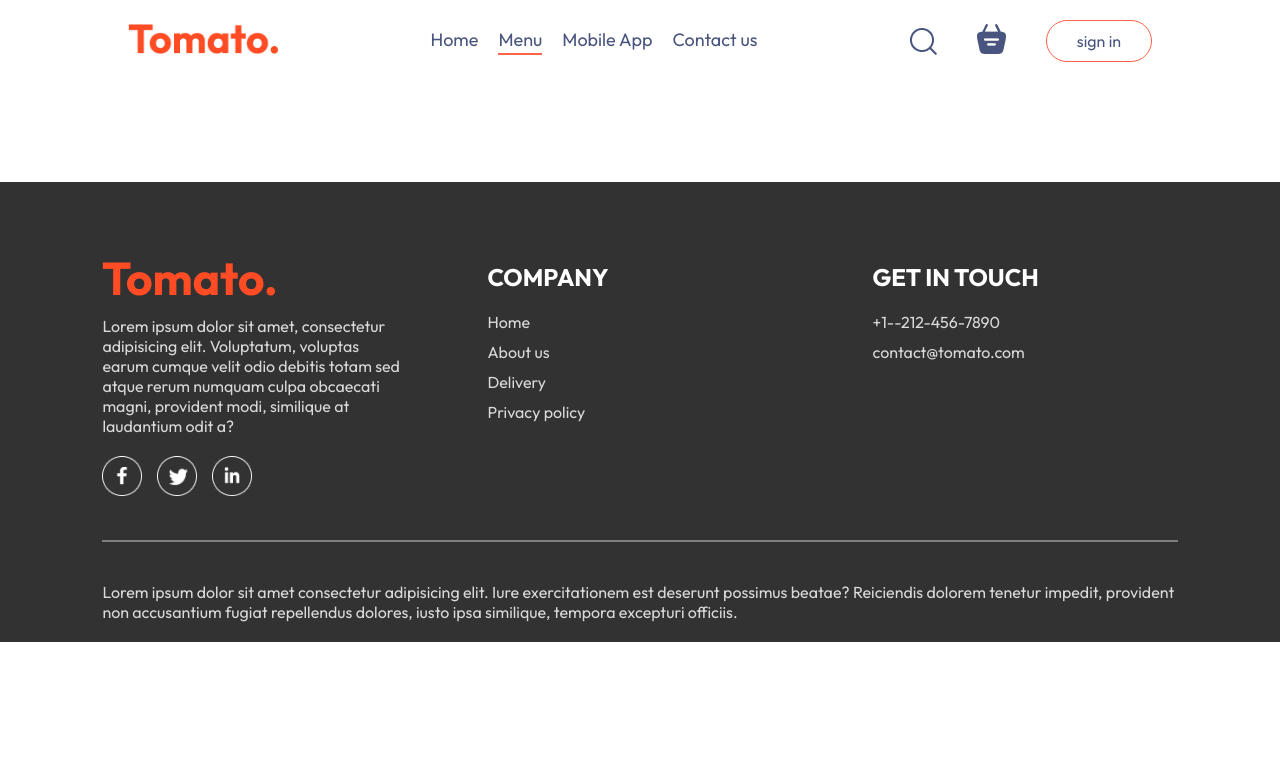
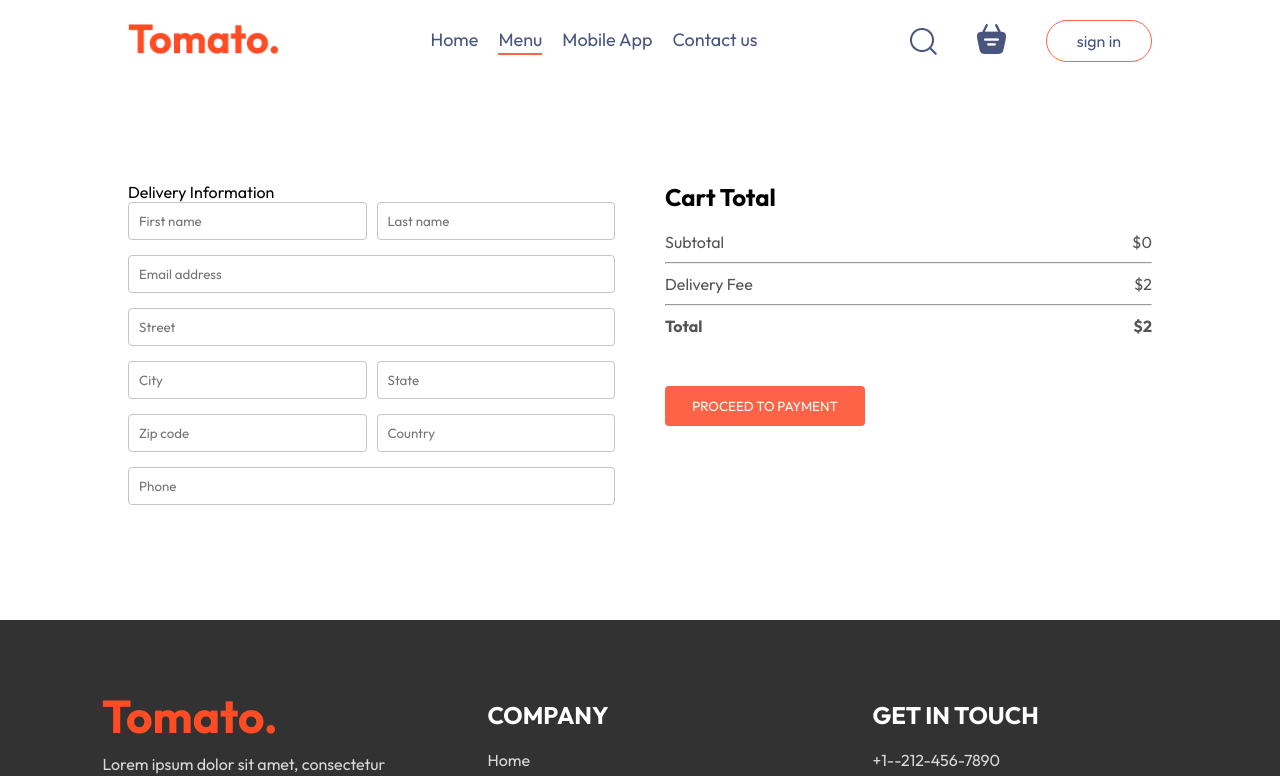
Before and after one commit to Shivatyagi01/Food-Delivery-App-in-React, a React (Vite) app in the folder frontend/: page /order in a window 1280 px wide. Shown: the top 776 px of the page. Built offline with nearby package versions, Linux system fonts and the light colour scheme.

Commit message:
Place Order page completed and Frontend completed

```diff
--- a/frontend/src/pages/Cart/Cart.jsx
+++ b/frontend/src/pages/Cart/Cart.jsx
@@ -1,9 +1,13 @@
 import React, { useContext } from 'react'
 import "./Cart.css"
 import { StoreContext } from '../../context/StoreContext'
+import { useNavigate } from 'react-router-dom'
 
 const Cart = () => {
     const { cartItems, food_list, removeFromCart, getTotalCartAmount } = useContext(StoreContext);
+
+    const navigate = useNavigate();
+
     return (
         <div className='cart'>
             <div className="cart-items">
@@ -54,7 +58,7 @@
                             <b>${getTotalCartAmount() + 2}</b>
                         </div>
                     </div>
-                    <button>PROCEED TO CHECKOUT</button>
+                    <button onClick={() => navigate('/order')}>PROCEED TO CHECKOUT</button>
                 </div>
                 <div className="cart-promocode">
                     <div>
--- a/frontend/src/pages/PlaceOrder/PlaceOrder.css
+++ b/frontend/src/pages/PlaceOrder/PlaceOrder.css
@@ -0,0 +1,41 @@
+.place-order {
+    display: flex;
+    align-items: start;
+    justify-content: space-between;
+    gap: 50px;
+    margin-top: 100px;
+}
+
+.place-order .place-order-left {
+    width: 100%;
+    max-width: max(30%, 500px);
+}
+
+.place-order .place-order-left title {
+    font-size: 30px;
+    font-weight: 600;
+    margin-bottom: 50px;
+}
+
+.place-order .place-order-left input {
+    margin-bottom: 15px;
+    width: 100%;
+    padding: 10px;
+    border: 1px solid #c5c5c5;
+    border-radius: 4px;
+    outline-color: tomato;
+}
+
+.place-order .place-order-left .multi-fields {
+    display: flex;
+    gap: 10px;
+}
+
+.place-order .place-order-right {
+    width: 100%;
+    max-width: max(40%, 500px);
+}
+
+.place-order .cart-total button {
+    margin-top: 30px;
+}
--- a/frontend/src/pages/PlaceOrder/PlaceOrder.jsx
+++ b/frontend/src/pages/PlaceOrder/PlaceOrder.jsx
@@ -1,10 +1,51 @@
-import React from 'react'
+import { useContext } from 'react'
 import "./PlaceOrder.css"
+import { StoreContext } from '../../context/StoreContext'
+
 const PlaceOrder = () => {
+    const { getTotalCartAmount } = useContext(StoreContext);
     return (
-        <div>
-
-        </div>
+        <form className='place-order'>
+            <div className='place-order-left'>
+                <p className='title'>Delivery Information</p>
+                <div className="multi-fields">
+                    <input type="text" placeholder='First name' />
+                    <input type="text" placeholder='Last name' />
+                </div>
+                <input type="email" placeholder='Email address' />
+                <input type="text" placeholder='Street' />
+                <div className="multi-fields">
+                    <input type="text" placeholder='City' />
+                    <input type="text" placeholder='State' />
+                </div><div className="multi-fields">
+                    <input type="text" placeholder='Zip code' />
+                    <input type="text" placeholder='Country' />
+                </div>
+                <input type="email" placeholder='Phone' />
+            </div>
+            <div className='place-order-right'>
+                <div className="cart-total">
+                    <h2>Cart Total</h2>
+                    <div>
+                        <div className="cart-total-details">
+                            <p>Subtotal</p>
+                            <p>${getTotalCartAmount()}</p>
+                        </div>
+                        <hr />
+                        <div className="cart-total-details">
+                            <p>Delivery Fee</p>
+                            <p>${2}</p>
+                        </div>
+                        <hr />
+                        <div className="cart-total-details">
+                            <b>Total</b>
+                            <b>${getTotalCartAmount() + 2}</b>
+                        </div>
+                    </div>
+                    <button>PROCEED TO PAYMENT</button>
+                </div>
+            </div>
+        </form>
     )
 }
 
```
